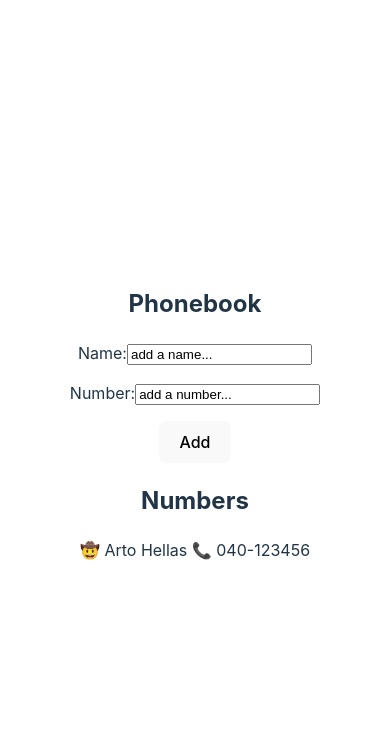
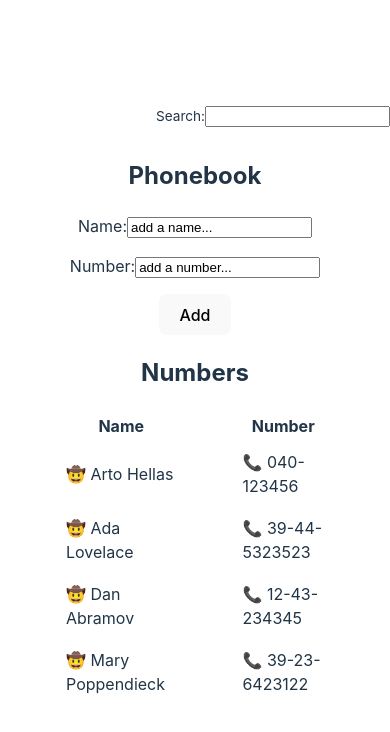
Before and after one commit to CarlosPizarroMorales/fullstackopen-submissions, a React (Vite) app in the folder part2/phonebook/: page / in a window 390 px wide. Shown: the top 732 px of the page. Built offline with nearby package versions, Linux system fonts and the light colour scheme.

Commit message:
Exercise 2.9 - Phonebook step 4

```diff
--- a/part2/phonebook/src/App.css
+++ b/part2/phonebook/src/App.css
@@ -45,3 +45,30 @@ button[type="submit"] {
 label {
   margin-bottom: 1rem;
 }
+
+table {
+  text-align: left;
+}
+
+td {
+  padding: .5rem 2rem;
+}
+
+th {
+  text-align: center;
+}
+
+thead > tr > th{
+  border-bottom: 1px solid white;
+}
+
+#root {
+  position: relative;
+}
+
+label#search {
+  position: absolute;
+  top: 0;
+  right: 0;
+  font-size: .85rem;
+}
--- a/part2/phonebook/src/App.jsx
+++ b/part2/phonebook/src/App.jsx
@@ -3,11 +3,15 @@ import './App.css';
 import Person from './components/Person';
 
 const App = () => {
-  const [ persons, setPersons ] = useState([
-    { name: 'Arto Hellas', number: '040-123456', id: 1 }
+  const [persons, setPersons] = useState([
+    { name: 'Arto Hellas', number: '040-123456', id: 1 },
+    { name: 'Ada Lovelace', number: '39-44-5323523', id: 2 },
+    { name: 'Dan Abramov', number: '12-43-234345', id: 3 },
+    { name: 'Mary Poppendieck', number: '39-23-6423122', id: 4 }
   ]);
   const [ newName, setNewName ] = useState('add a name...');
   const [ newNumber, setNewNumber ] = useState('add a number...');
+  const [ newSearch, setNewSearch ] = useState('');
 
   const checkExists = () => {
     return (
@@ -35,10 +39,15 @@ const App = () => {
 
   const handlePersonChange = (e) => setNewName(e.target.value);
   const handleNumberChange = (e) => setNewNumber(e.target.value);
+  const handleSearchChange = (e) => setNewSearch(e.target.value.toLowerCase());
+  const filteredPersons = persons.filter(person => person.name.toLowerCase().includes(newSearch));
 
   return (
     <main>
       <h2>Phonebook</h2>
+      <label id="search">Search:
+        <input type="text" value={ newSearch } onChange={ handleSearchChange }/>
+      </label>
       <form onSubmit={ addNewPerson }>
         <label>Name:
           <input value={ newName } onChange={ handlePersonChange } />
@@ -49,7 +58,14 @@ const App = () => {
         <button type="submit">Add</button>
       </form>
       <h2>Numbers</h2>
-      { persons.map(person => <Person key={ person.id } person={ person }/>) }
+      <table>
+        <thead>
+          <tr><th>Name</th><th>Number</th></tr>
+        </thead>
+        <tbody>
+          { filteredPersons.map(person => <Person key={ person.id } person={ person }/>) }
+        </tbody>
+      </table>
     </main>
   )
 }
--- a/part2/phonebook/src/components/Person.jsx
+++ b/part2/phonebook/src/components/Person.jsx
@@ -1,5 +1,5 @@
 const Person = ({ person }) =>
-<p>🤠 { person.name } 📞 { person.number }</p>;
+<tr><td>🤠 { person.name }</td><td>📞 { person.number }</td></tr>;
 
 
 export default Person;
```
Also changed, not shown: 1 other file (tests, documents, lock files or other folders).
